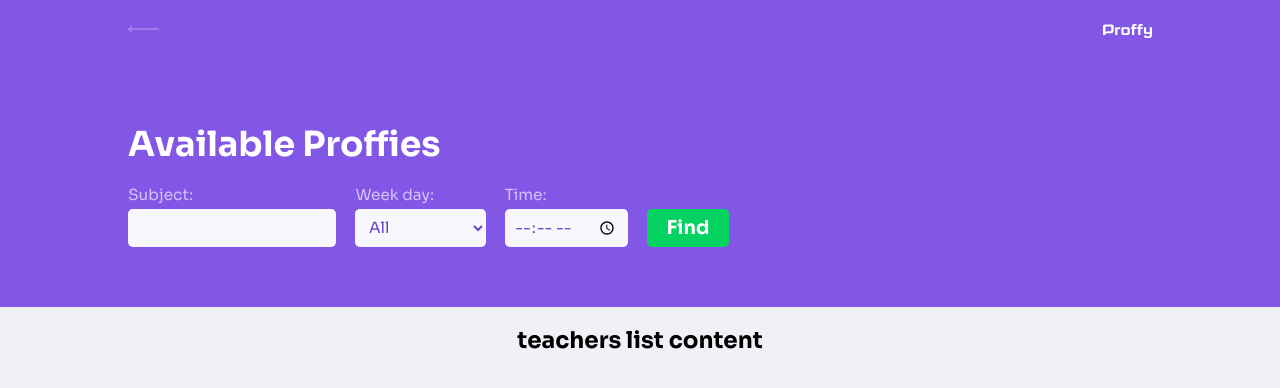
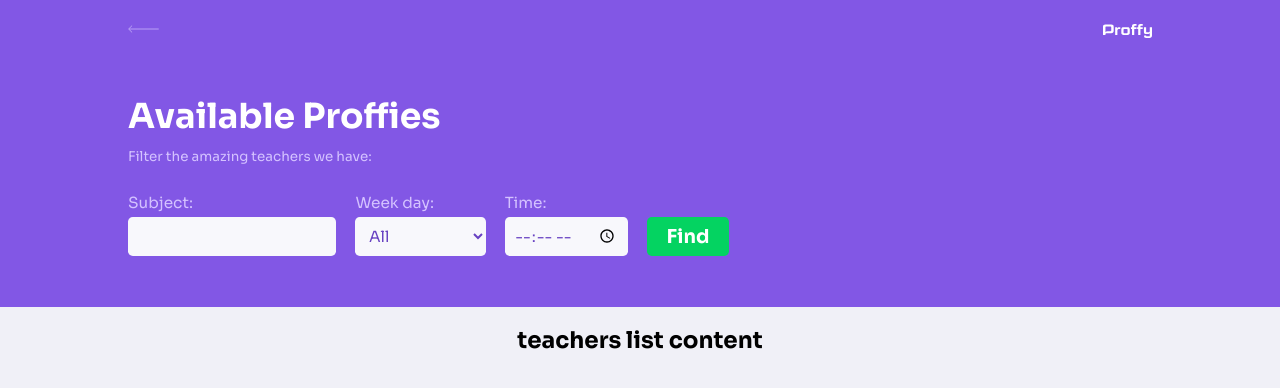
Before and after one commit to dwtoledo/proffy-react-web-app, a React (Vite) app: page /teachers in a window 1280 px wide. Shown: the top 388 px of the page. Built offline with nearby package versions, Linux system fonts and the light colour scheme.

Commit message:
Add TeachersList PageHeader Description
Adjust PageHeader Children Wrapper Style

```diff
--- a/src/components/PageHeader/styles.css
+++ b/src/components/PageHeader/styles.css
@@ -45,4 +45,5 @@
 
 .page-header__childrens {
   width: 100%;
+  margin: 2rem 0;
 }
--- a/src/pages/TeachersList/index.tsx
+++ b/src/pages/TeachersList/index.tsx
@@ -18,7 +18,10 @@ function TeachersList() {
 
   return (
     <div id="teachers-list">
-      <PageHeader title="Available Proffies">
+      <PageHeader
+        title="Available Proffies"
+        description="Filter the amazing teachers we have:"
+      >
         <TeachersFilter filtersOutput={filtersOutput} />
       </PageHeader>
 
```
